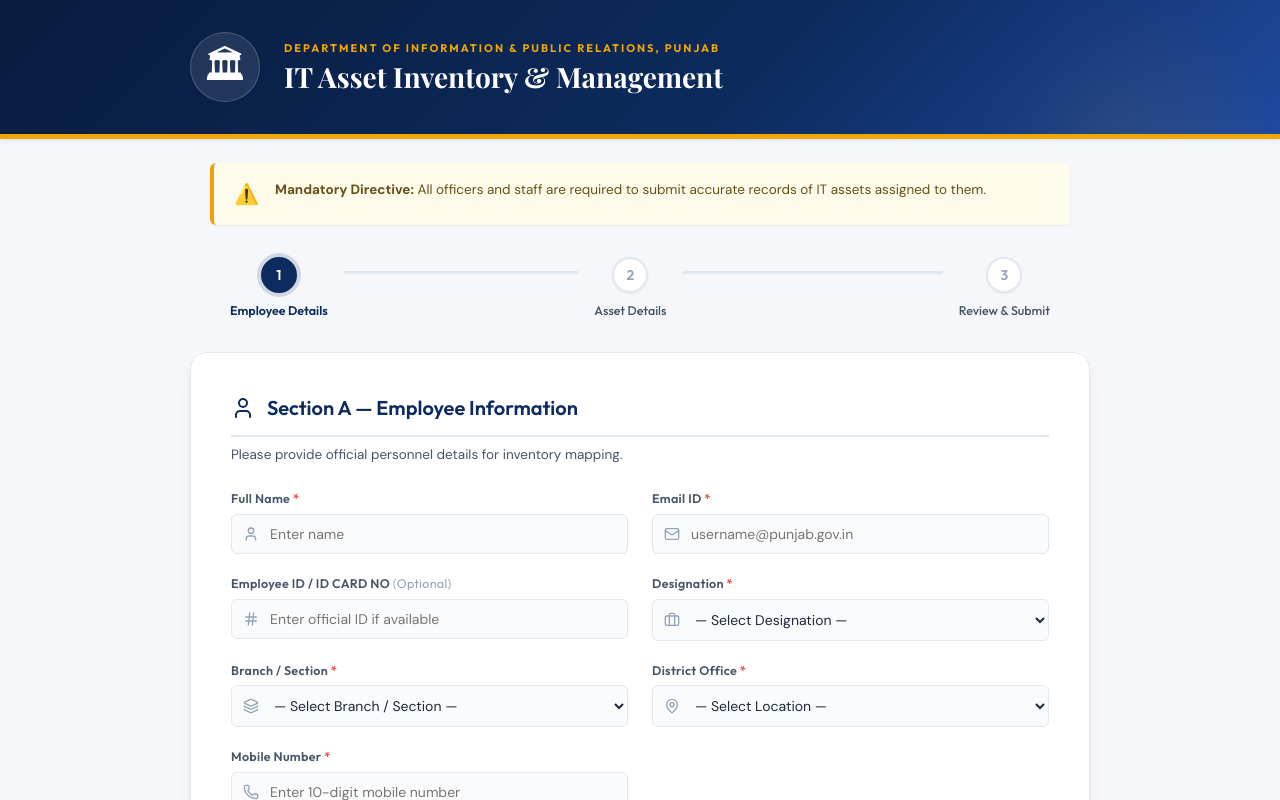
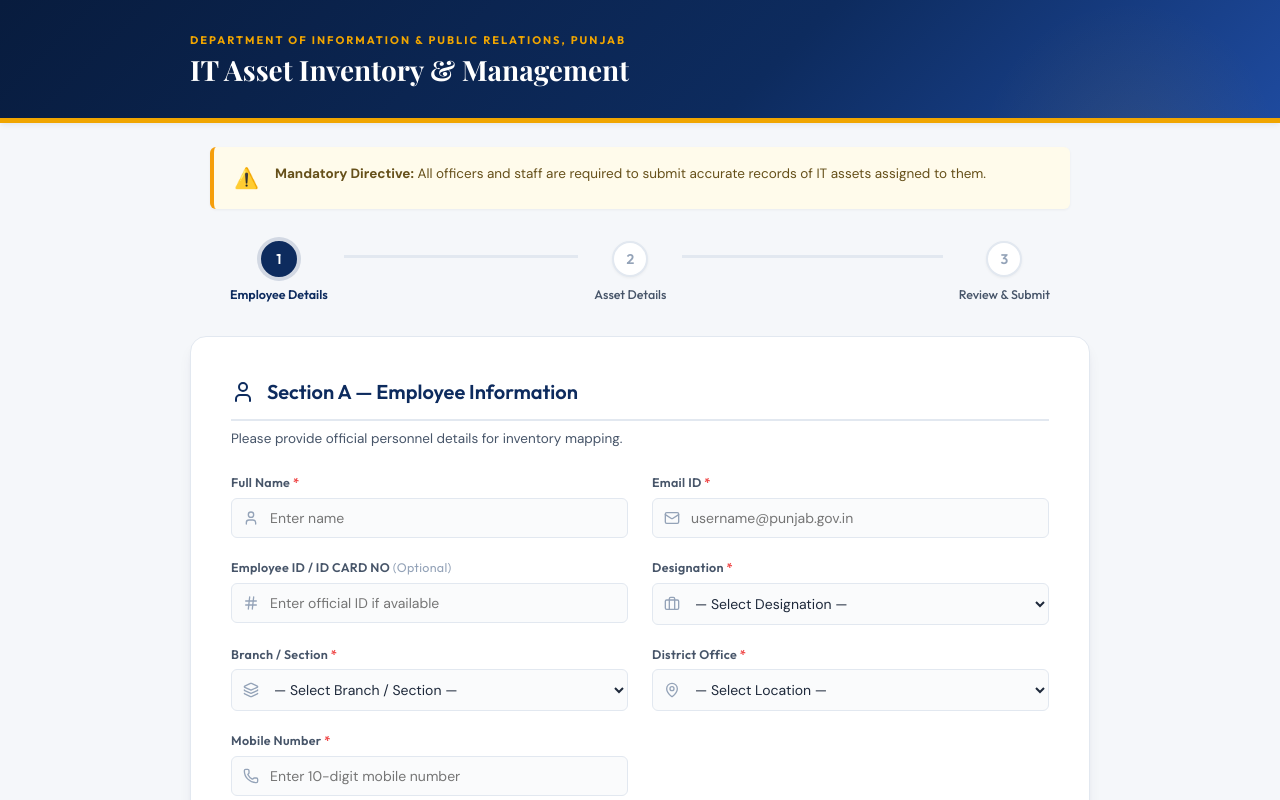
Before and after one commit to JassRAnia/it-asset-inventory, a React (Vite) app: page / in a window 1280 px wide. Shown: the top 800 px of the page. Built offline with nearby package versions, Linux system fonts and the light colour scheme; a web font is replaced by a local one.

Commit message:
Remove emblem container from header

```diff
--- a/src/ITAssetForm.jsx
+++ b/src/ITAssetForm.jsx
@@ -452,9 +452,6 @@ export default function ITAssetForm() {
       {/* Header */}
       <header className="hdr">
         <div className="header-container">
-          <div className="emblem-container">
-            <span className="emblem-icon">🏛</span>
-          </div>
           <div className="hdr-text">
             <div className="dept">Department of Information & Public Relations, Punjab</div>
             <h1>IT Asset Inventory & Management</h1>
```
